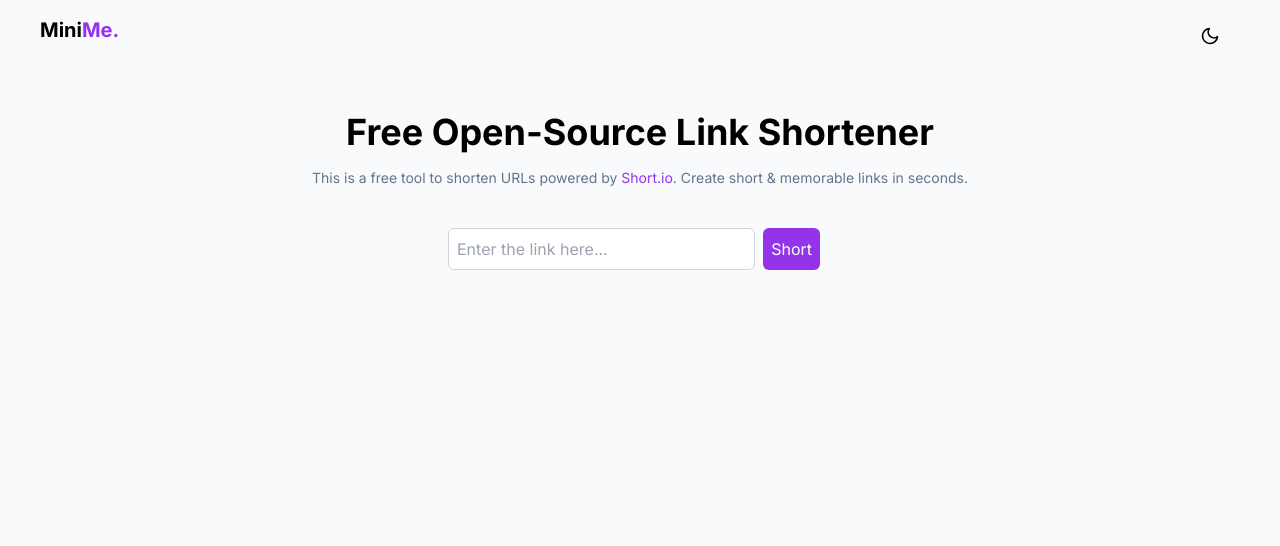
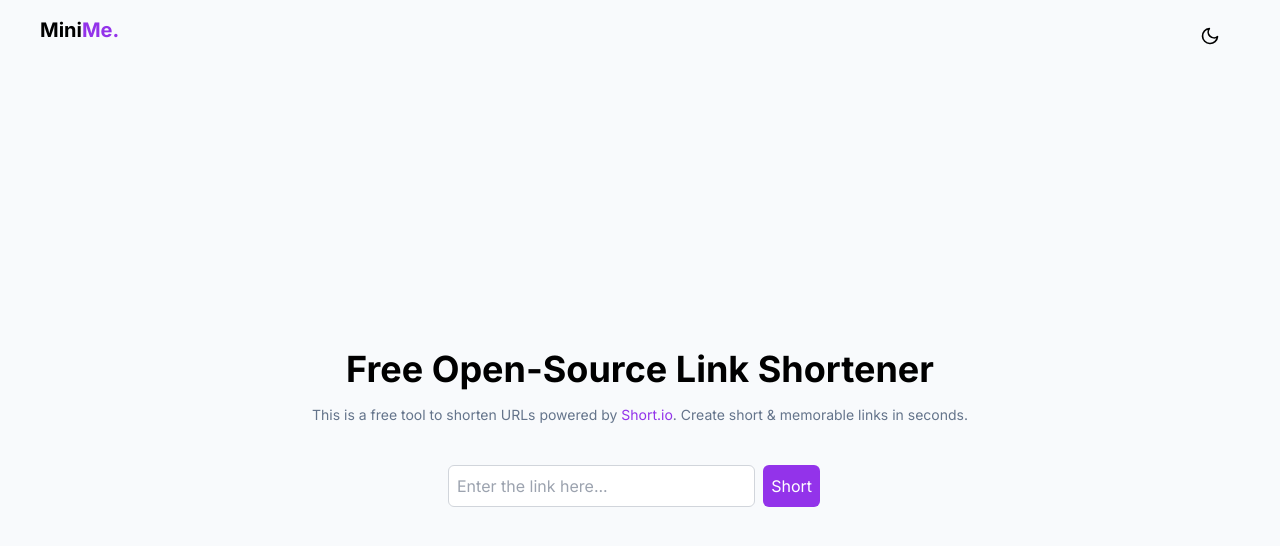
Before and after one commit to ManojKumar2920/MiniMe-URL-Shortner, a Next.js app: page / in a window 1280 px wide. Shown: the top 546 px of the page. Built offline with nearby package versions, Linux system fonts and the light colour scheme.

Commit message:
Production Deploy 0.0.1 - Alignment Changes

```diff
--- a/components/Hero/HeroSec.jsx
+++ b/components/Hero/HeroSec.jsx
@@ -52,8 +52,8 @@ const HeroSec = () => {
   };
 
   return (
-    <div className="bg-slate-50 dark:bg-slate-900 h-screen flex gap-6 items-center flex-col">
-      <div className="text-center pt-28">
+    <div className="bg-slate-50 dark:bg-slate-900 h-screen justify-center flex gap-6 items-center flex-col">
+      <div className="text-center pt-14">
         <h1 className="text-4xl font-bold">Free Open-Source Link Shortener</h1>
         <p className="text-slate-500 text-sm p-4">
           This is a free tool to shorten URLs powered by{" "}
```
